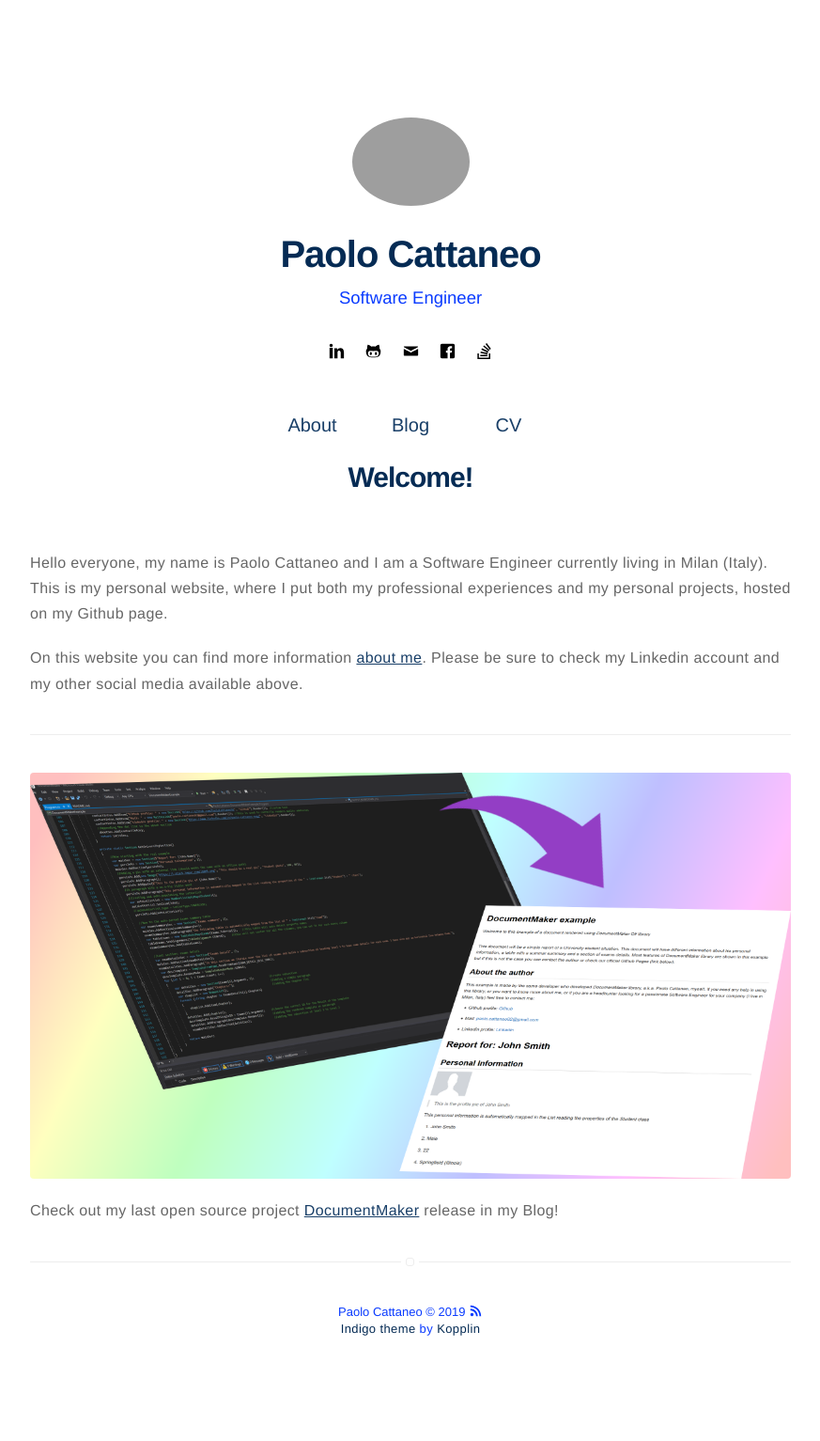
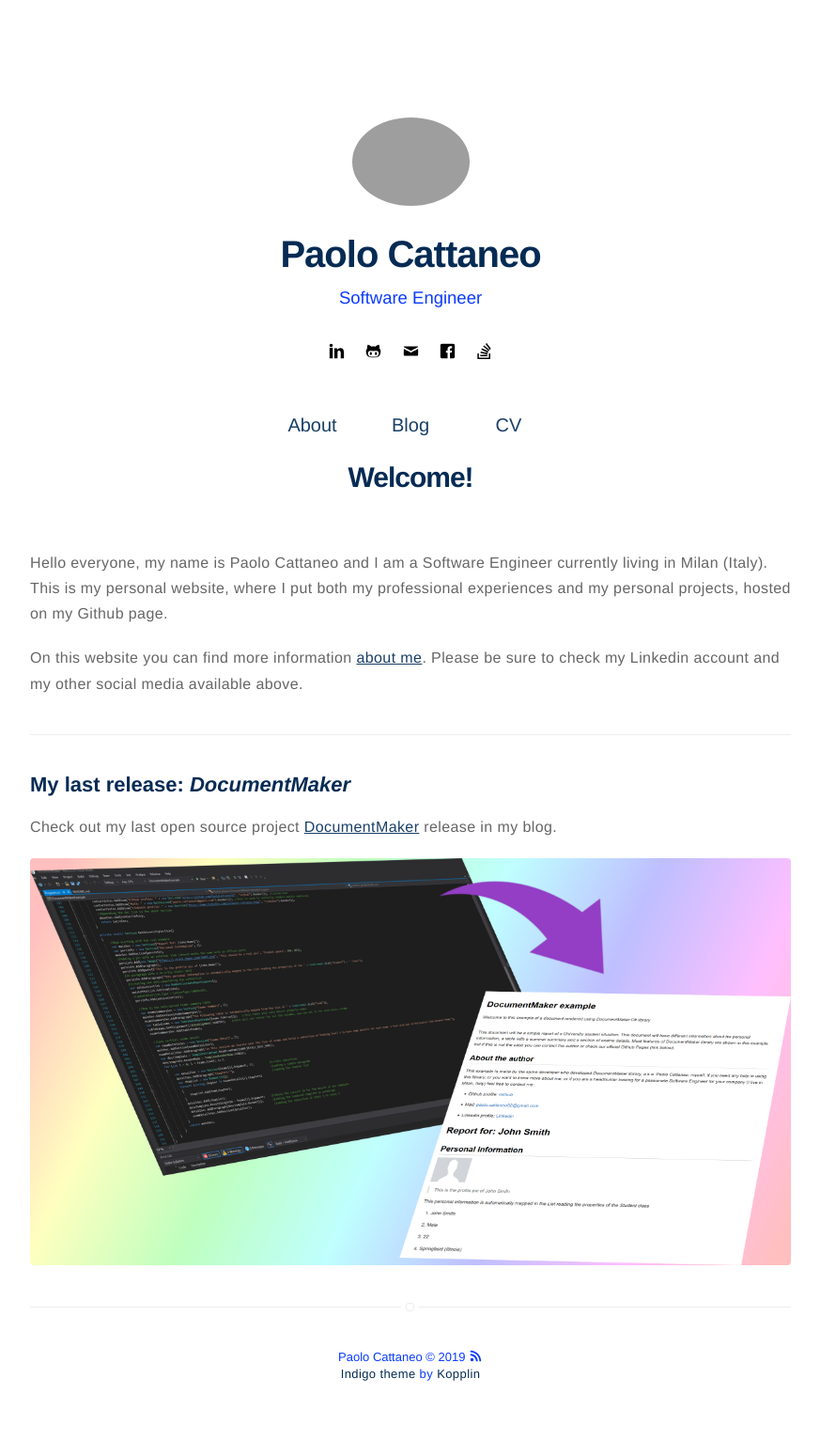
Before and after one commit to PaoloCattaneo92/paolocattaneo92.github.io, a Jekyll site: the page built from index.html, in a window 1280 px wide. Shown: the whole page at 94% size, without its empty margins (203-1076 px from the left). Built offline with Jekyll 4.4.1, drawn with Linux system fonts in a browser that asks for light colours; before the commit the page ends 1485 px from its top, so only the background shows below that.

Commit message:
Added title to Document Maker release

```diff
--- a/index.html
+++ b/index.html
@@ -15,7 +15,8 @@ title: Home
 
 <hr>
 
+<h2>My last release: <i>DocumentMaker</i></h2>
+<p>
+    Check out my last open source project <a href="/document-maker">DocumentMaker</a> release in my blog.
+ </p>
 <img src="../assets/images/documentmaker.png" alt="Pic of my last C# library" title="DocumentMaker">
-<p>
-    Check out my last open source project <a href="/document-maker">DocumentMaker</a> release in my Blog!
-</p>
```
